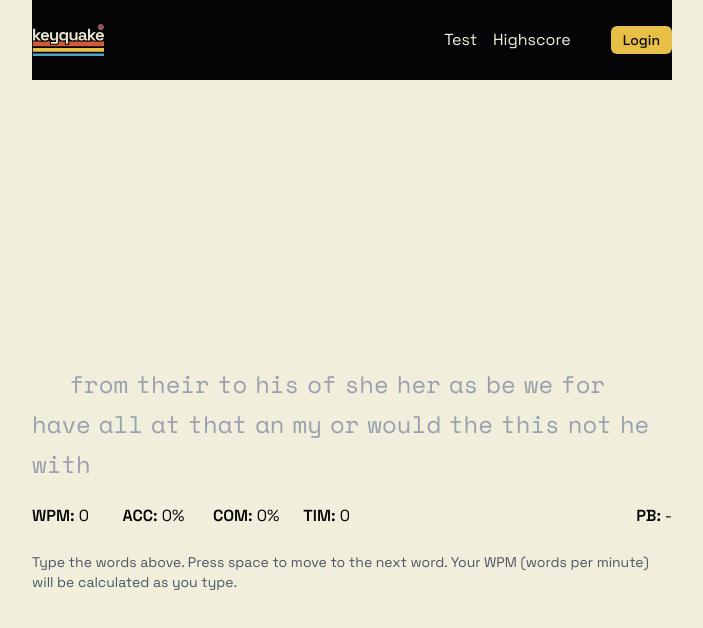
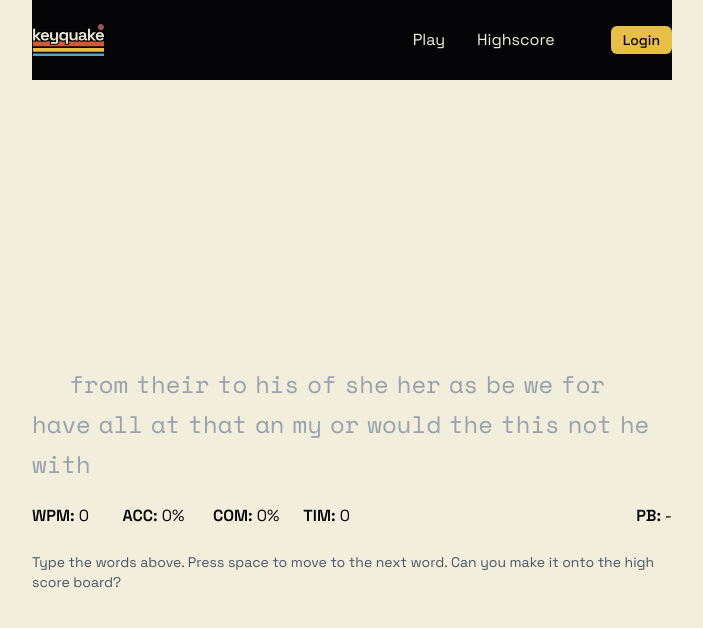
Before and after one commit to SimonRosengren/keyboard-tester, a Nuxt app: page / in a window 1280 px wide. Shown: the top 628 px of the page, without its empty margins (288-991 px from the left). Built offline with nearby package versions, Linux system fonts and the light colour scheme; no server answers; the database is empty.

Commit message:
focus lost design

```diff
--- a/components/NavBar.vue
+++ b/components/NavBar.vue
@@ -4,9 +4,9 @@
       <div class="font-bold text-xl" @click="async () => await navigateTo('/')">
         <IconsLogo class="h-8 w-auto" />
       </div>
-      <div class="flex gap-4 items-center">
-        <NuxtLink to="/" class="hover:text-kq-yellow">Test</NuxtLink>
-        <NuxtLink to="/highscore" class="hover:text-kq-yellow">Highscore</NuxtLink>
+      <div class="flex gap-8 items-center">
+        <NuxtLink to="/" class="hover:text-kq-yellow transition-colors">Play</NuxtLink>
+        <NuxtLink to="/highscore" class="hover:text-kq-yellow transition-colors">Highscore</NuxtLink>
 
         <!-- Sync status -->
         <SyncStatus v-if="userStore.isLoggedIn" />
--- a/pages/index.vue
+++ b/pages/index.vue
@@ -52,19 +52,21 @@
       <!-- Focus Overlay -->
       <div
         v-if="!state.completed && !isFocused"
-        class="absolute inset-0 backdrop-blur-sm flex items-center justify-center"
+        class="
+          absolute h-[240%] w-[180%] -left-[40%] -top-[70%]
+          backdrop-blur-xl
+          flex flex-col items-center justify-center
+        "
         @click="focusInput"
       >
-        <div class="text-center bg-kq-pink p-6 border-2 rounded-lg border-kq-yellow shadow-md">
-          <p class="text-lg text-kq-black font-medium mb-2">Focus lost</p>
-          <p class="text-kq-black">Press <span class="font-bold">enter</span> to continue typing</p>
-        </div>
+          <p class="text-lg text-kq-black font-medium mb-3">Focus lost</p>
+          <p class="text-kq-black">Press <span class="mx-2 font-bold border rounded-sm py-0.5 px-2 bg-kq-white/10">Enter</span> to continue typing</p>
       </div>
     </div>
 
     <!-- Instructions -->
     <div class="text-sm text-gray-600">
-      <p>Type the words above. Press space to move to the next word. Your WPM (words per minute) will be calculated as you type.</p>
+      <p>Type the words above. Press space to move to the next word. Can you make it onto the <NuxtLink to="/highscore" class="hover:text-kq-white transition-colors">high score board</NuxtLink>?</p>
     </div>
   </div>
 </template>
```
